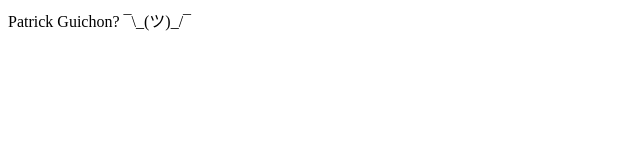
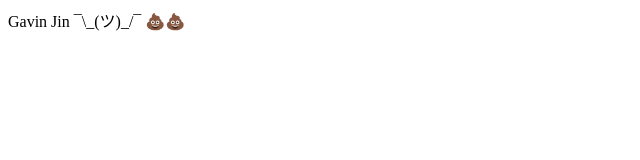
Before and after one commit to jingavin/comp9876-week1-A01422022, a website: page index.html in a window 1280 px wide. Shown: the full height of the page, 0-640 px from the left. Drawn offline with Linux system fonts and the light colour scheme.

Commit message:
change name and added poop emoji

```diff
--- a/index.html
+++ b/index.html
@@ -6,7 +6,7 @@
 </head>
 <html>
 <div>
-	Patrick Guichon? ¯\_(ツ)_/¯
+	Gavin Jin ¯\_(ツ)_/¯ 💩💩
 </div>
 
 </html>
```
